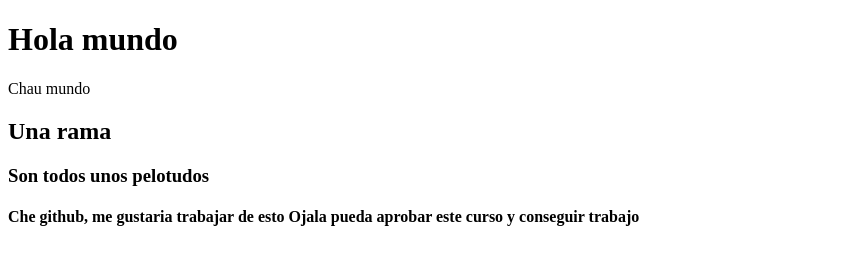
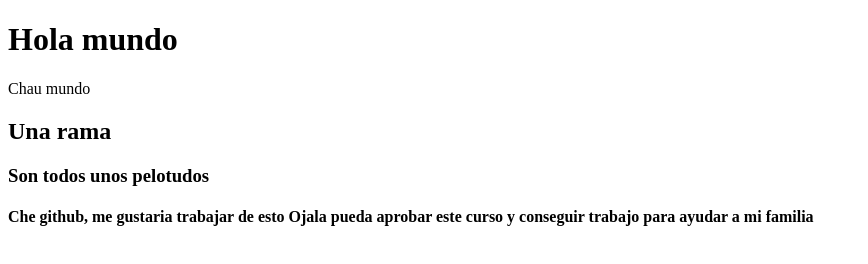
Before and after one commit to AtMati/yo-boludeando, a plain HTML site: page index.html in a window 1280 px wide. Shown: the whole page, without its empty margins (0-868 px from the left). Drawn offline with Linux system fonts and the light colour scheme.

Commit message:
añadi algo fundamental

```diff
--- a/index.html
+++ b/index.html
@@ -11,7 +11,7 @@
     <h2>Una rama</h2>
     <h3>Son todos unos pelotudos</h3>
     <h4>Che github, me gustaria trabajar de esto
-        Ojala pueda aprobar este curso y conseguir trabajo
+        Ojala pueda aprobar este curso y conseguir trabajo para ayudar a mi familia
     </h4>
 </body>
 </html>
```
